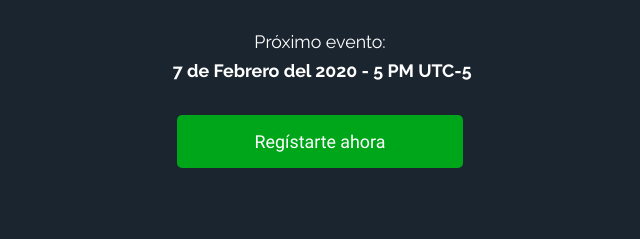
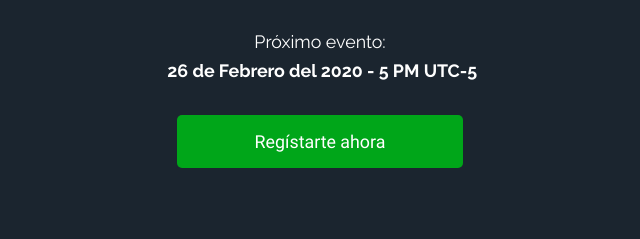
Before and after one commit to T-Spino/housemarketingonline, a plain HTML site: page index.html in a window 1280 px wide. Shown: the part 401-640 px from the top of the page, 323-963 px from the left. Drawn offline with Linux system fonts and the light colour scheme.

Commit message:
Update index.html

```diff
--- a/index.html
+++ b/index.html
@@ -32,7 +32,7 @@
 </div>
  <div class="widget item-absolute paragraph" id=element-5 data-at=paragraph>
  <div class=contents>
- <p class="x_e6507cf2 x_bcbce646">Próximo evento:<p class="x_e6507cf2 x_bcbce646"><b class=x_92851e38>&nbsp;7 de Febrero del 2020&nbsp;- 5 PM UTC-5</b><br></p>
+ <p class="x_e6507cf2 x_bcbce646">Próximo evento:<p class="x_e6507cf2 x_bcbce646"><b class=x_92851e38>&nbsp;26 de Febrero del 2020&nbsp;- 5 PM UTC-5</b><br></p>
  </div>
 </div>
  <div class="widget item-absolute headline" id=element-315 data-at=headline>
```
